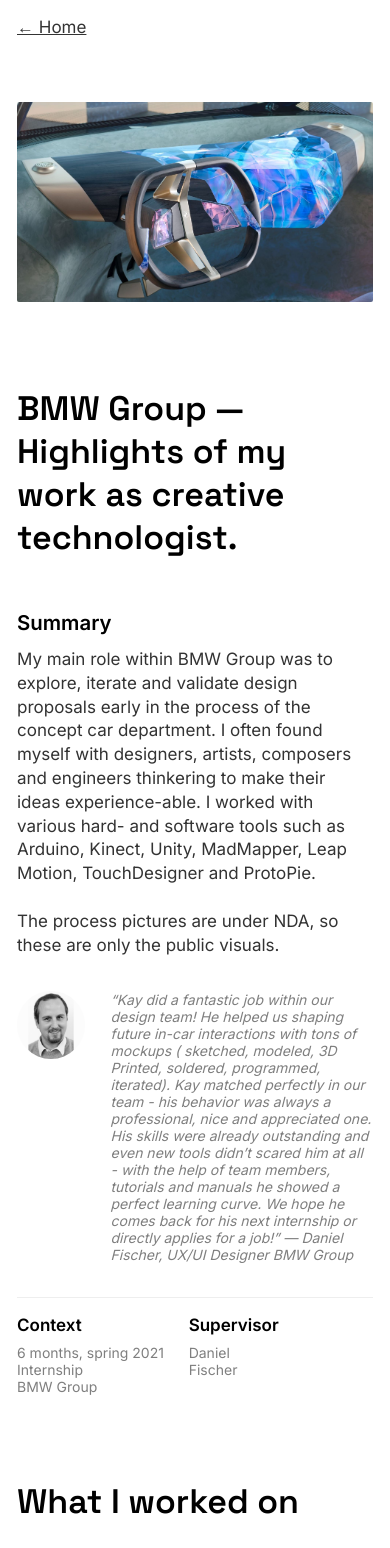
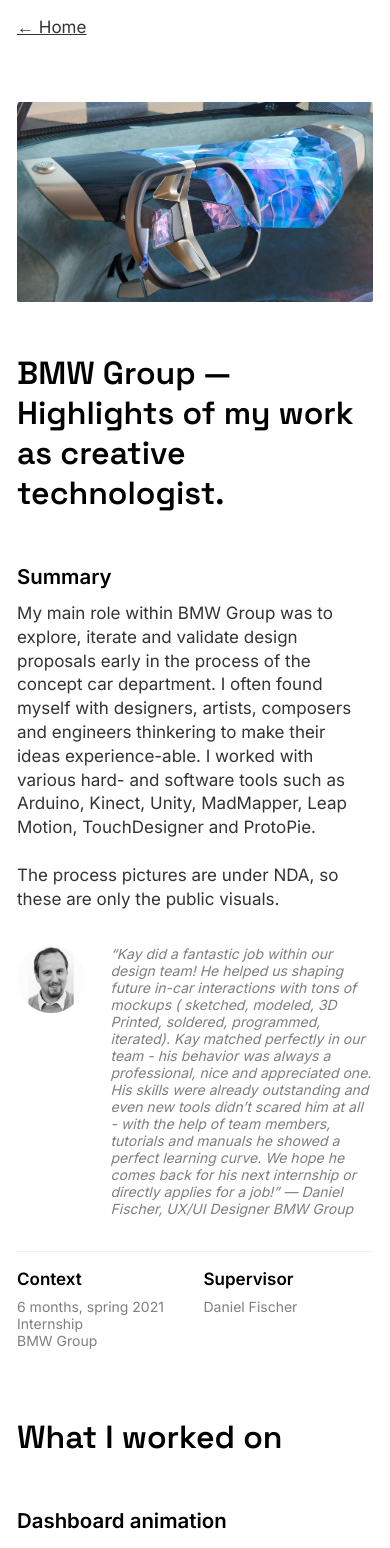
Before and after one commit to kayvandenaker/portfolio-new, a Next.js app: page /bmw in a window 390 px wide. Shown: the top 1548 px of the page. Built offline with nearby package versions, Linux system fonts and the light colour scheme.

Commit message:
font/style update

```diff
--- a/src/app/css/main.css
+++ b/src/app/css/main.css
@@ -1,3 +1,7 @@
+@import url('https://fonts.googleapis.com/css2?family=Space+Grotesk:wght@600&display=swap');
+@import url('https://fonts.googleapis.com/css2?family=Inter:wght@300;400;500;600;700&display=swap');
+/* @import url('https://rsms.me/inter/inter.css'); */
+
 :root{
     /* --bg: #000000;
     --text: white; */
@@ -47,9 +51,6 @@
     text-decoration: none;
   }
 
-  @import url('https://fonts.googleapis.com/css2?family=Space+Grotesk:wght@600&display=swap');
-  @import url('https://fonts.googleapis.com/css2?family=Inter:wght@300;400;500;600;700&display=swap');
-  /* @import url('https://rsms.me/inter/inter.css'); */
 
 
   *{
--- a/src/app/css/page.css
+++ b/src/app/css/page.css
@@ -150,6 +150,13 @@
     .half{
         grid-template-columns: 1fr;
     }
+    .quarter{
+        grid-template-columns: 1fr 1fr;
+    }
+    h1{
+        font-size: 32px;
+        margin-top: 3rem !important;
+    }
 
 
 }
```
